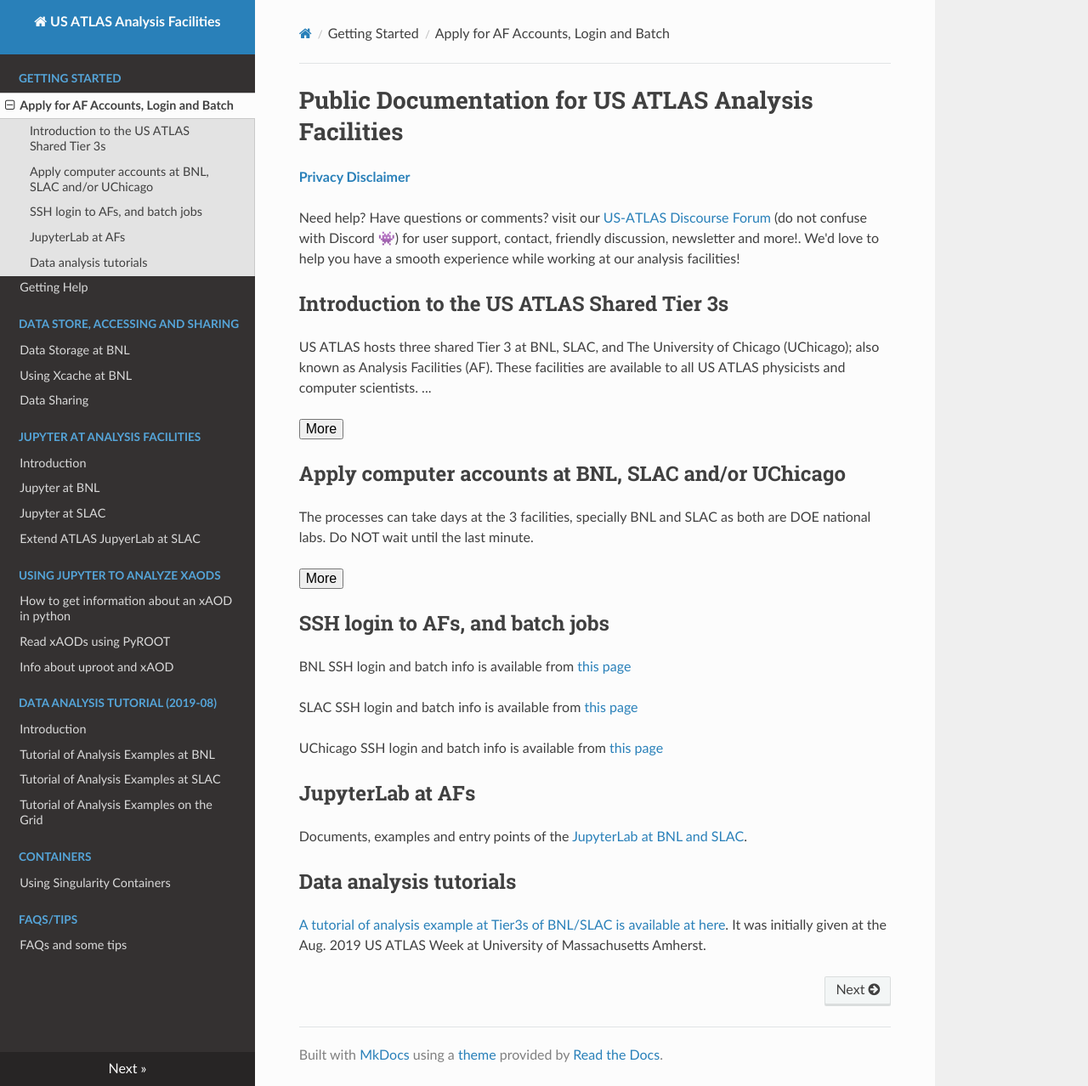
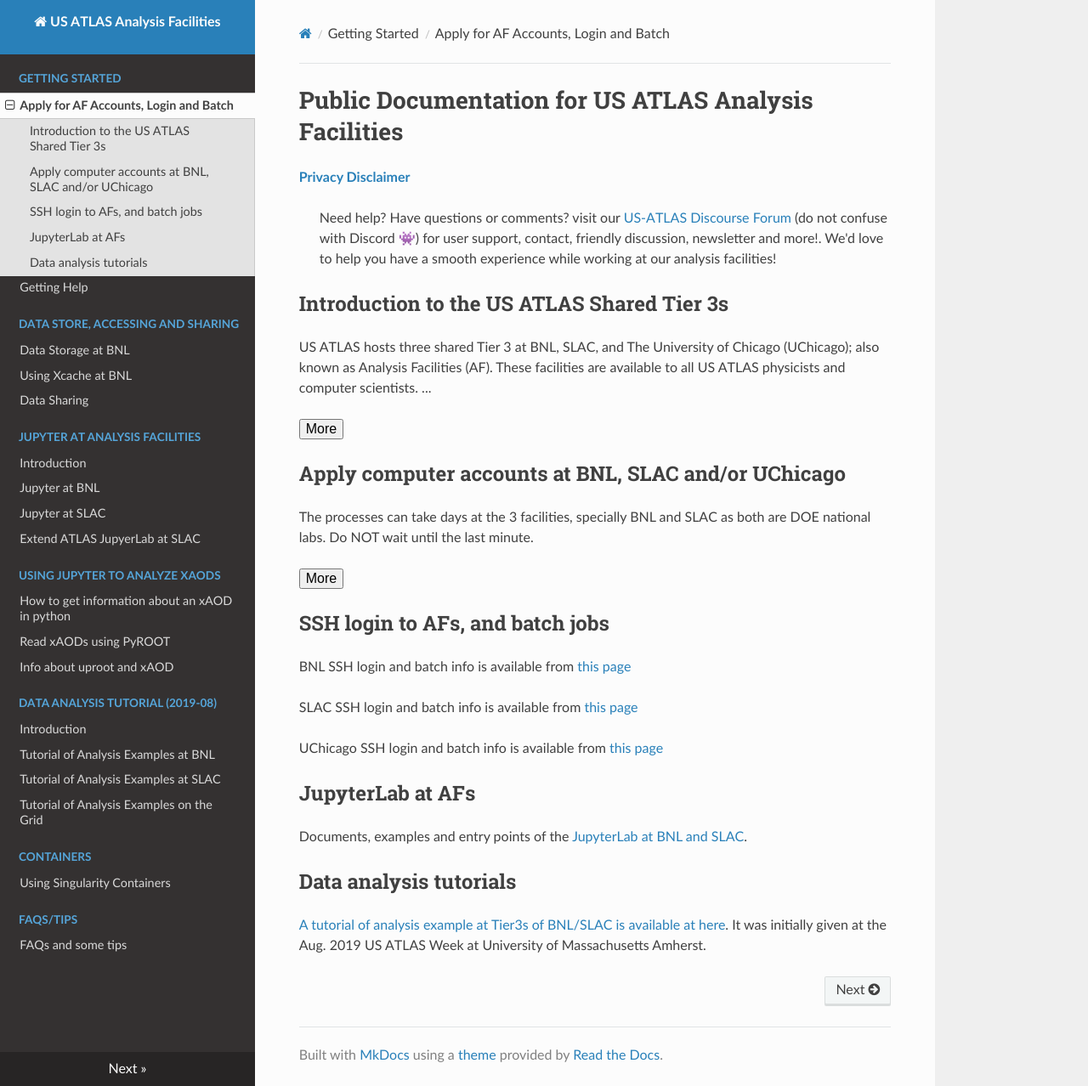
Before and after one commit to usatlas/AFdocs, an MkDocs documentation site: the page built from tier3docs/README.md, in a window 1280 px wide and 1278 px high. Shown: the whole window at 85% size. Built offline with MkDocs 1.6.1, drawn with Linux system fonts in a browser that asks for light colours; nearby versions of some CDN libraries.

```diff
--- a/tier3docs/README.md
+++ b/tier3docs/README.md
@@ -9,7 +9,7 @@
 
 <b>[Privacy Disclaimer](privacyDisclaimer)</b>
 
-Need help? Have questions or comments? visit our [US-ATLAS Discourse Forum ](https://atlas-talk.sdcc.bnl.gov/) (do not confuse with Discord 👾) for user support, contact, friendly discussion, newsletter and more!. We'd love to help you have a smooth experience while working at our analysis facilities!
+> Need help? Have questions or comments? visit our [US-ATLAS Discourse Forum ](https://atlas-talk.sdcc.bnl.gov/) (do not confuse with Discord 👾) for user support, contact, friendly discussion, newsletter and more!. We'd love to help you have a smooth experience while working at our analysis facilities!
 
 ## Introduction to the US ATLAS Shared Tier 3s
 US ATLAS hosts three shared Tier 3 at BNL, SLAC, and The University of Chicago (UChicago); also known as Analysis Facilities (AF). These
```
